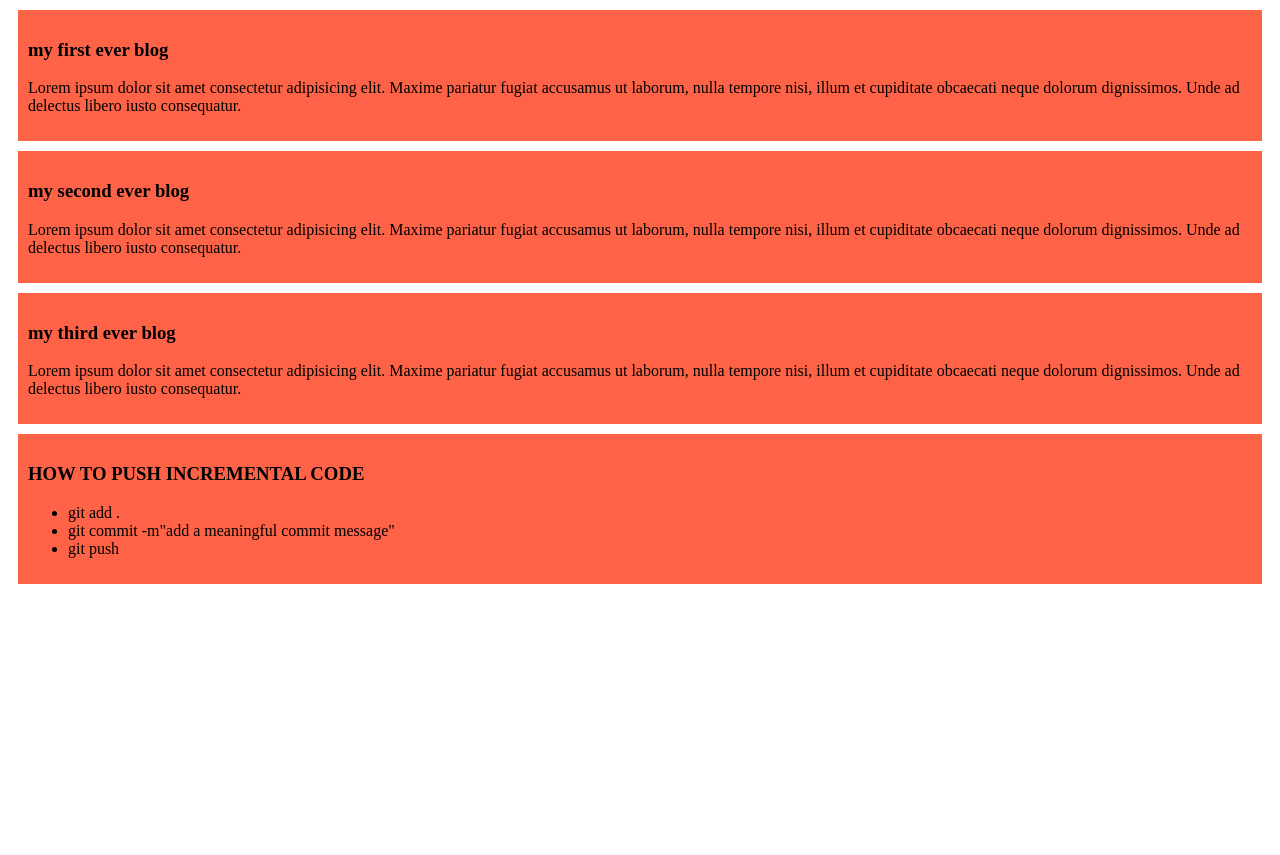
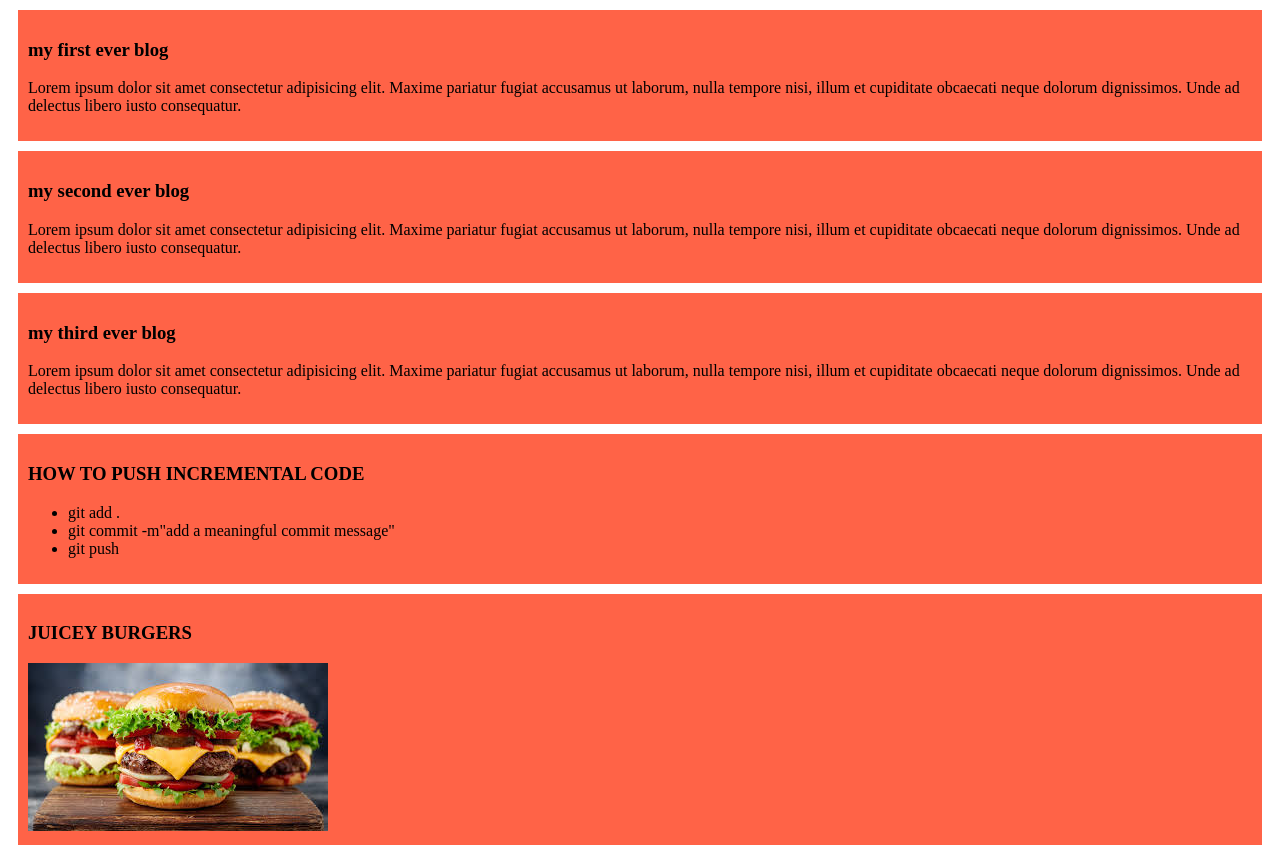
Before and after one commit to MOKKI-01/my-simple-website, a plain HTML site: page index.html in a window 1280 px wide. Before the commit the page ends 800 px from the top, so only its background shows below. Drawn offline with Linux system fonts and the light colour scheme.

Commit message:
added some juicey burgers

```diff
--- a/index.html
+++ b/index.html
@@ -27,5 +27,9 @@
             <li>git push</li>
         </ul>
     </div>
+    <div>
+        <h3>JUICEY BURGERS</h3>
+        <img src="images/Burger.jpg" alt=""
+    </div>
 </body>
 </html>
```
Also changed, not shown: images/Burger.jpg (added), images/Ice-cream.jpg (added), images/Pizza.jpg (added), images/Sweets.jpg (added), images/pasta.jpg (added).
